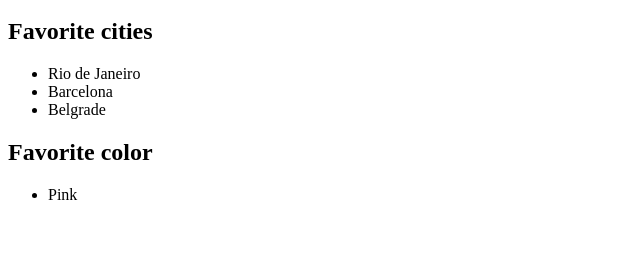
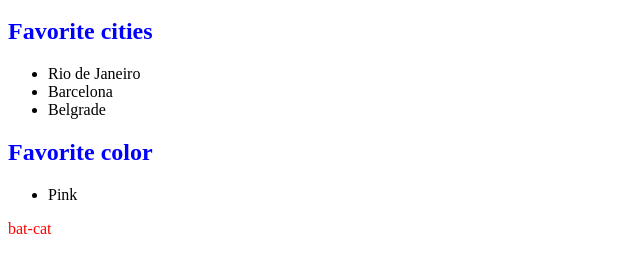
Before and after one commit to skrishnamurthy/about-us, a plain HTML site: page krzysztof-oblucki.html in a window 1280 px wide. Shown: the part 48-320 px from the top of the page, without its empty margins (0-640 px from the left). Drawn offline with Linux system fonts and the light colour scheme.

Commit message:
added pet

```diff
--- a/krzysztof-oblucki.html
+++ b/krzysztof-oblucki.html
@@ -1,17 +1,28 @@
 <html>
   <head>
+	<style>
+		.fav{
+			color: blue;
+		}
+		.pet{
+			color: red;
+		}
+	</style>
   </head>
   <body>
     <h1>Krzysztof Oblucki</h1>
-    <h2>Favorite cities</h2>
+    <h2 class="fav">Favorite cities</h2>
     <ul>
       <li>Rio de Janeiro</li>
       <li>Barcelona</li>
       <li>Belgrade</li>
     </ul>
-    <h2>Favorite color</h2>
+    <h2 class="fav">Favorite color</h2>
     <ul>
       <li>Pink</li>
     </ul>
+    <p class="pet">
+	bat-cat
+    </p>
   </body>
 </html>
```
